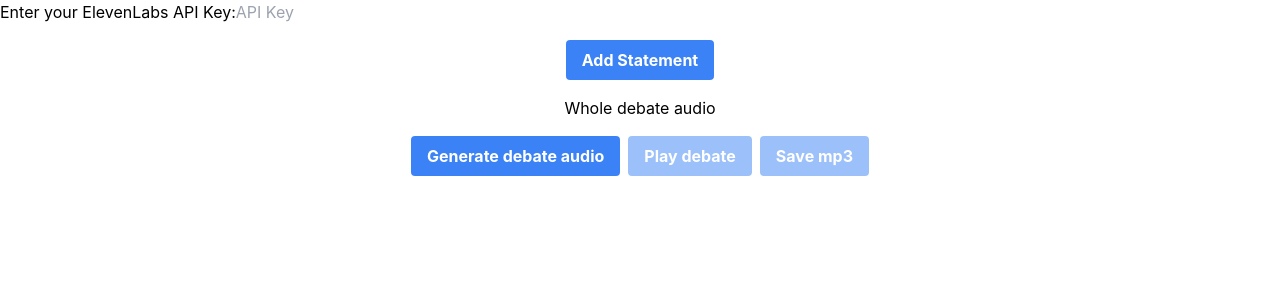
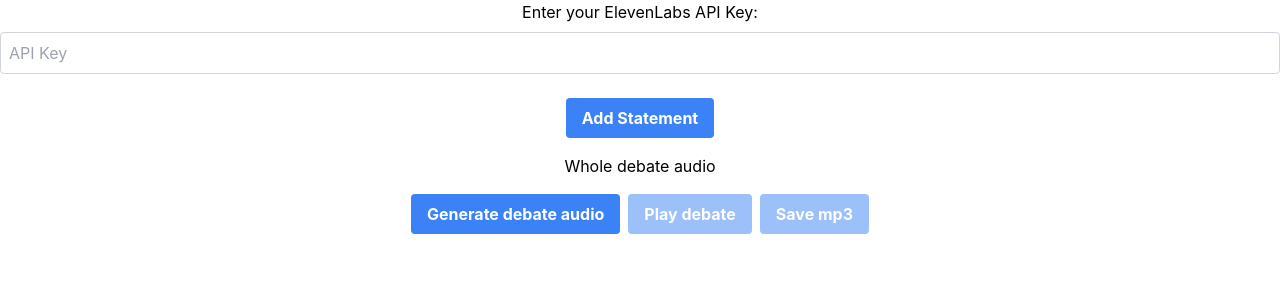
Before and after one commit to szulcmaciej/debater, a React (Create React App) app: page / in a window 1280 px wide. Shown: the top 300 px of the page. Built offline with nearby package versions, Linux system fonts and the light colour scheme.

Commit message:
APIKeyManager styling

```diff
--- a/src/components/APIKeyManager.js
+++ b/src/components/APIKeyManager.js
@@ -20,14 +20,15 @@
   };
 
   return (
-    <div>
-      <label>
+    <div className="w-full text-center">
+      <label className="block">
         Enter your ElevenLabs API Key:
         <input
           type="text"
           value={apiKey}
           onChange={handleApiKeyChange}
           placeholder="API Key"
+          className="w-full my-2 p-2 border border-gray-300 rounded" // Add the CSS class for styling
         />
       </label>
     </div>
```
